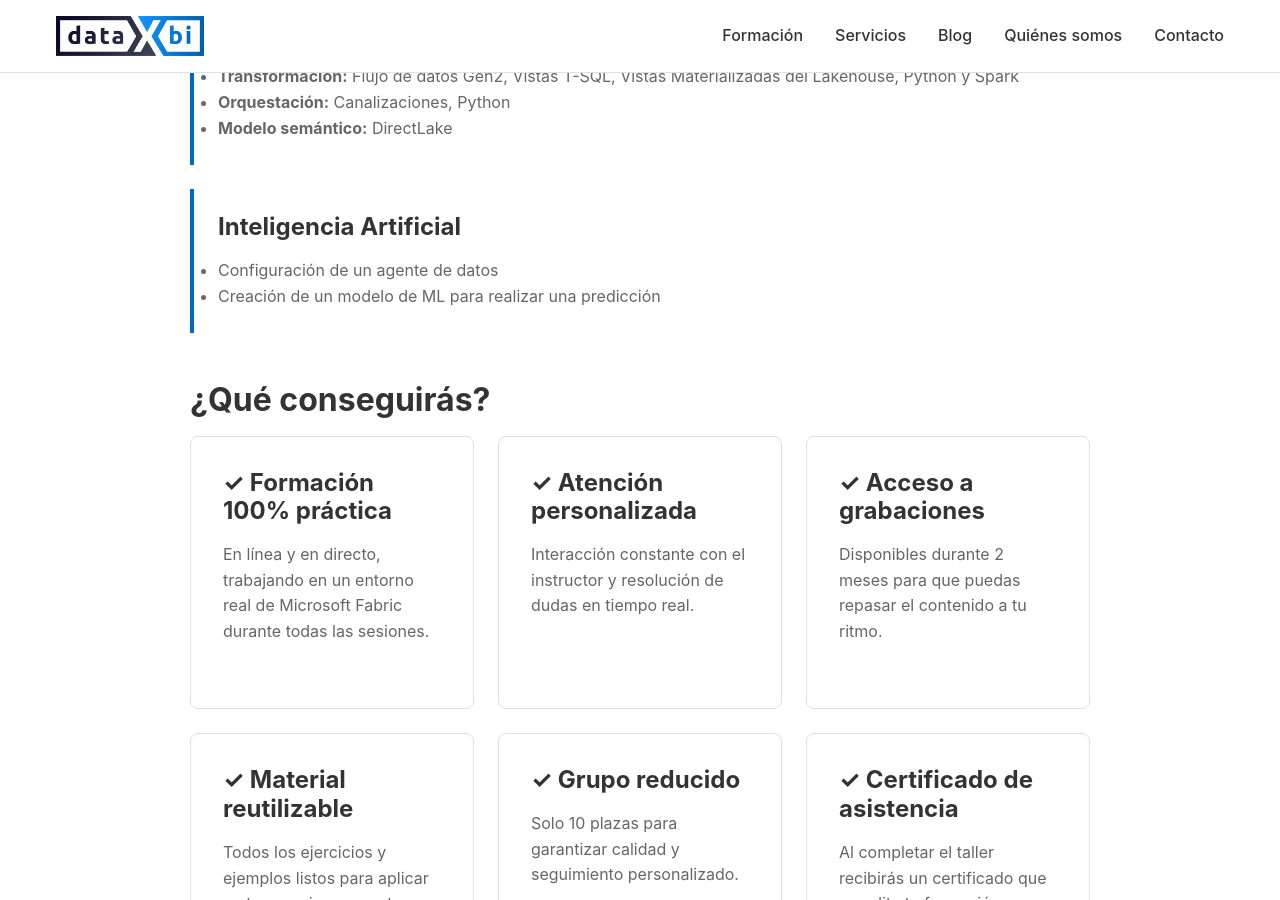
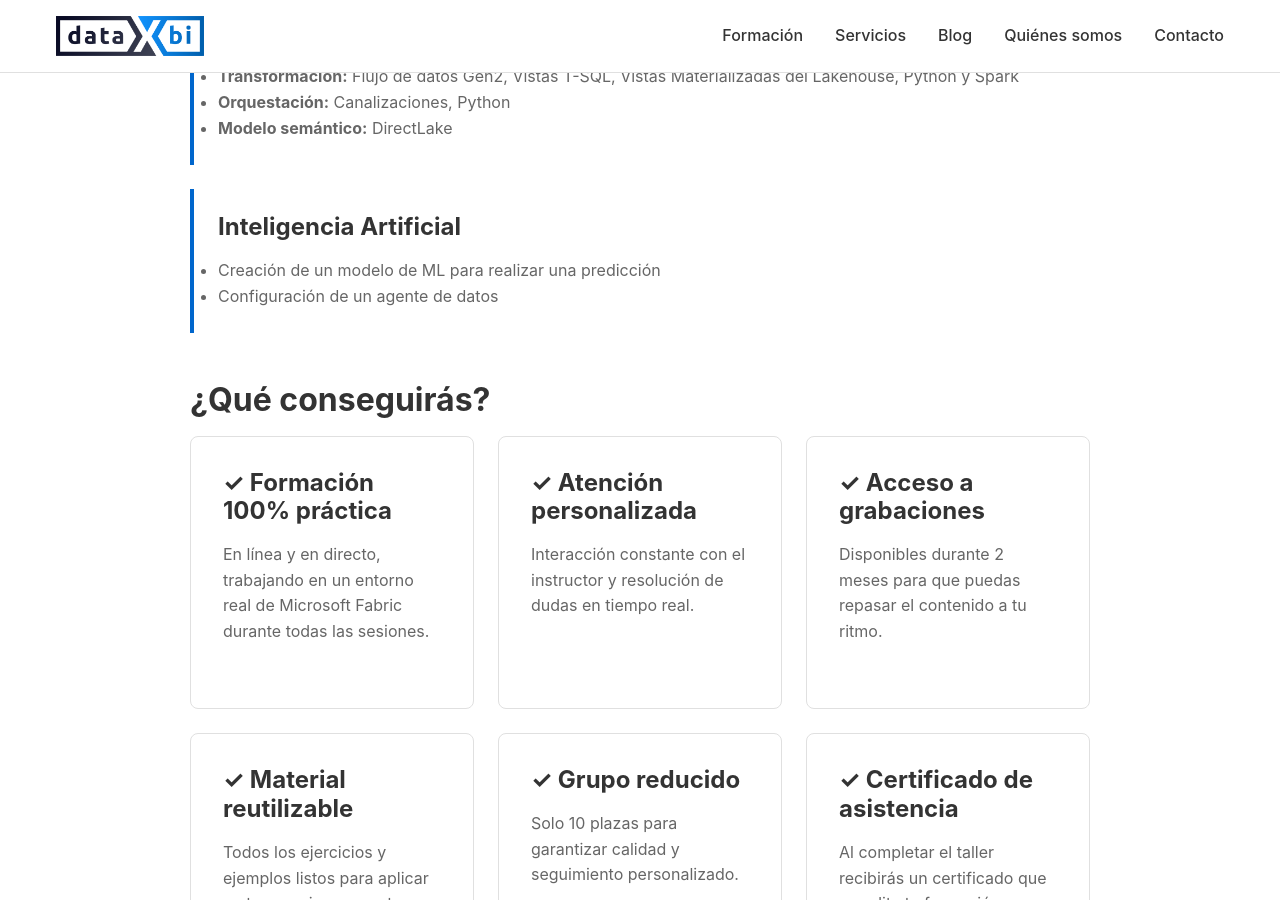
Before and after one commit to dataxbi/dataxbi.github.io, a Jekyll site: the page built from taller-introduccion-fabric/index.html, in a window 1280 px wide and 900 px high, scrolled down 1691 px. Built offline with Jekyll 4.4.1, drawn with Linux system fonts in a browser that asks for light colours; part of the change alters nothing that is shown.

```diff
--- a/taller-introduccion-fabric/index.html
+++ b/taller-introduccion-fabric/index.html
@@ -74,8 +74,8 @@ description: "Taller práctico en línea y en directo sobre Microsoft Fabric. 12
         <div style="background: white; border-left: 4px solid var(--color-primary); padding: 1.5rem; margin-bottom: 1.5rem;">
           <h3 style="margin-bottom: 1rem;">Inteligencia Artificial</h3>
           <ul style="color: var(--color-text-light);">
+            <li>Creación de un modelo de ML para realizar una predicción</li>
             <li>Configuración de un agente de datos</li>
-            <li>Creación de un modelo de ML para realizar una predicción</li>
           </ul>
         </div>
       </div>
```
